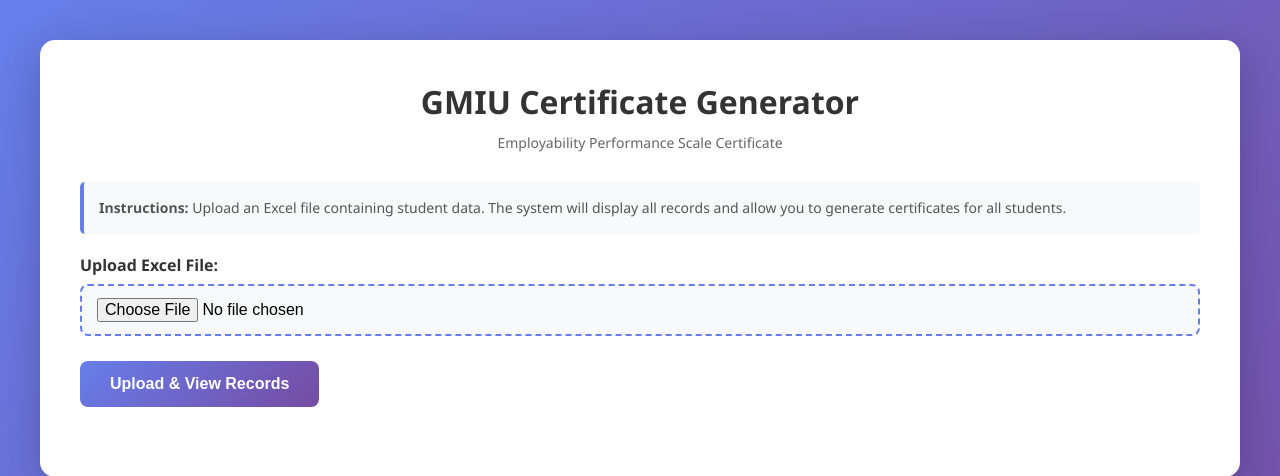
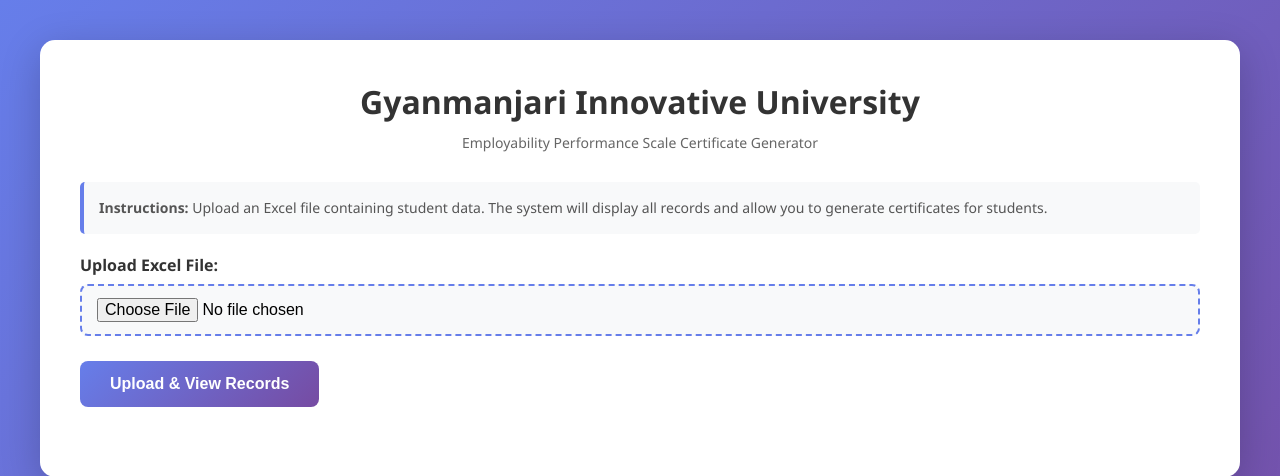
Before and after one commit to AkshayBrainstream/phpscript, a PHP site: page / in a window 1280 px wide. Shown: the top 476 px of the page. Run offline with PHP 8.4, Linux system fonts and the light colour scheme.

Commit message:
did some updates

```diff
--- a/index.php
+++ b/index.php
@@ -3,7 +3,7 @@
 <head>
     <meta charset="UTF-8">
     <meta name="viewport" content="width=device-width, initial-scale=1.0">
-    <title>GMIU Certificate Generator</title>
+    <title>GMIU Employability Performance Scale Certificate Generator</title>
     <style>
         * {
             margin: 0;
@@ -137,11 +137,11 @@
 </head>
 <body>
     <div class="container">
-        <h1>GMIU Certificate Generator</h1>
-        <p class="subtitle">Employability Performance Scale Certificate</p>
+        <h1>Gyanmanjari Innovative University</h1>
+        <p class="subtitle">Employability Performance Scale Certificate Generator</p>
 
         <div class="info-box">
-            <p><strong>Instructions:</strong> Upload an Excel file containing student data. The system will display all records and allow you to generate certificates for all students.</p>
+            <p><strong>Instructions:</strong> Upload an Excel file containing student data. The system will display all records and allow you to generate certificates for students.</p>
         </div>
 
         <div class="upload-section">
```
Also changed, not shown: generate_single_certificate.php (+8 -8 lines), upload_excel.php (+5 -5 lines), output_certificate.jpg (deleted), 1 other file.
